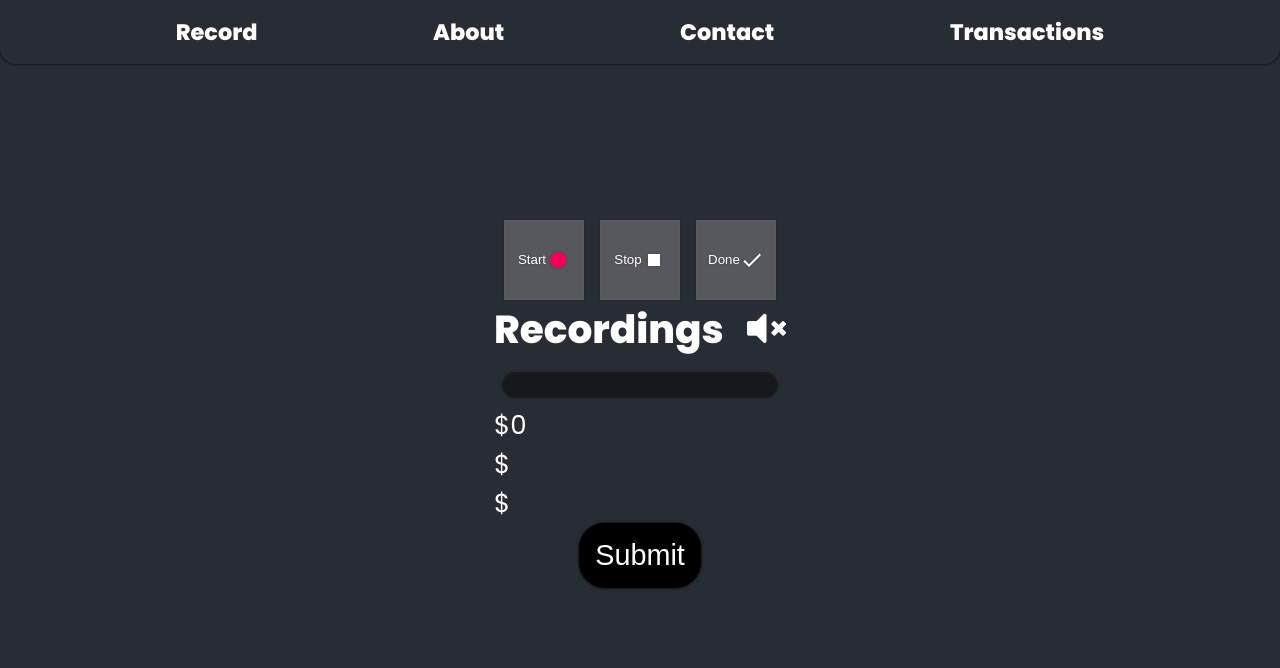
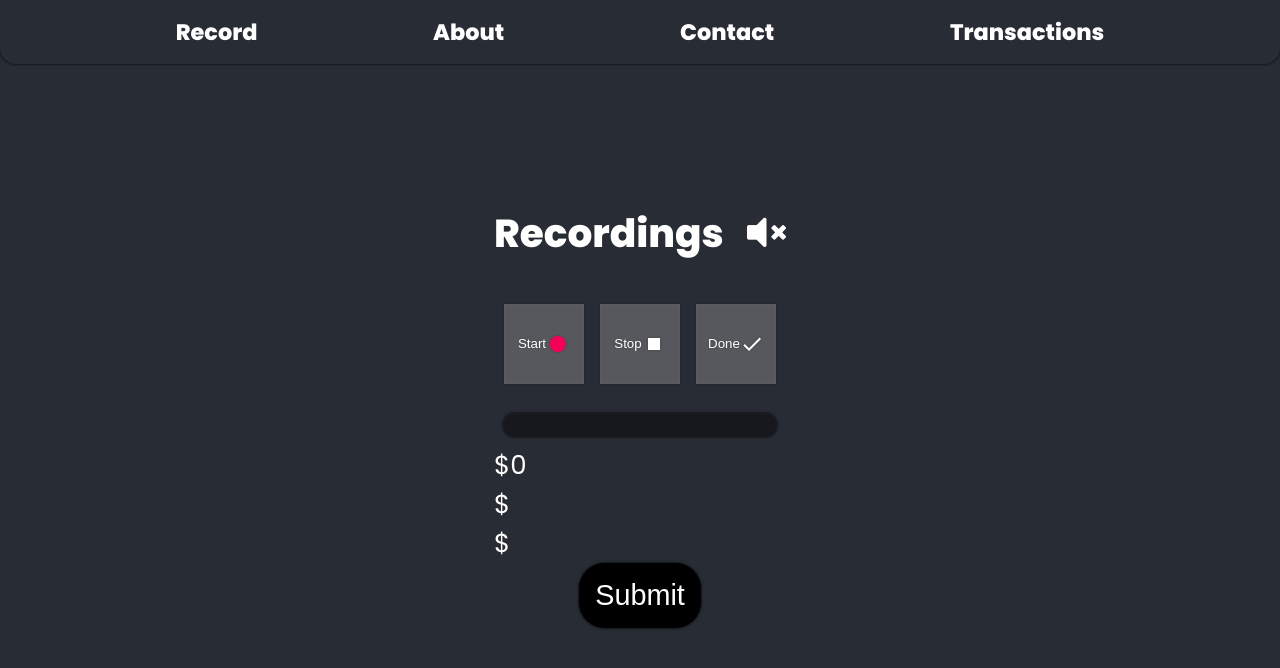
Before and after one commit to when-2-meet-dupe/speech-app, a React (Create React App) app in the folder client/: page /home in a window 1280 px wide. Shown: the top 668 px of the page. Built offline with nearby package versions, Linux system fonts and the light colour scheme.

Commit message:
Small Styling Adjustment

```diff
--- a/client/src/App.css
+++ b/client/src/App.css
@@ -129,20 +129,21 @@ table {
 
 /* RECORDING */
 
-.box {
+.box1,
+.box2 {
   display: flex;
   justify-content: center;
   flex-direction: row;
 }
 
-.box button {
+.box2 button {
   color: white;
   display: inline-flex;
   justify-content: center;
   width: 5rem;
   height: 5rem;
   margin: 0.5rem;
-  margin-bottom: -2rem;
+  margin-bottom: 3rem;
   background: rgba(255, 255, 255, 0.25);
   border: none;
   filter: drop-shadow(0rem 0rem 0.1rem black);
@@ -151,7 +152,7 @@ table {
   align-items: center;
 }
 
-.box button:hover {
+.box2 button:hover {
   background: var(--green);
 }
 
--- a/client/src/STT/SpeechToText.js
+++ b/client/src/STT/SpeechToText.js
@@ -123,7 +123,15 @@ function SpeechToText() {
         {/* <h1>Record</h1> */}
         {/* <h6>Begin recording </h6> */}
         {/* {renderRecordBox()} */}
-        <div className="box">
+
+        <div className="box1">
+          <h2>Recordings <span className="volumePic">{volumePic}</span></h2>
+          {/* {savedNotes.map((n) => (
+            <p key={n}>{n}</p>
+          ))} */}
+        </div>
+
+        <div className="box2">
           <button onClick={() => setIsListening((isListening) => true)}>
            Start <FiberManualRecordIcon fontSize="medium" color="secondary" />
           </button>
@@ -133,12 +141,6 @@ function SpeechToText() {
           <button onClick={handleSaveNote} disabled={!note}>
             Done <CheckIcon />
           </button>
-        </div>
-        <div className="box">
-          <h2>Recordings <span className="volumePic">{volumePic}</span></h2>
-          {/* {savedNotes.map((n) => (
-            <p key={n}>{n}</p>
-          ))} */}
         </div>
         <div className="recordingNotes">{note}</div>
         <form className="stt-form">
```
